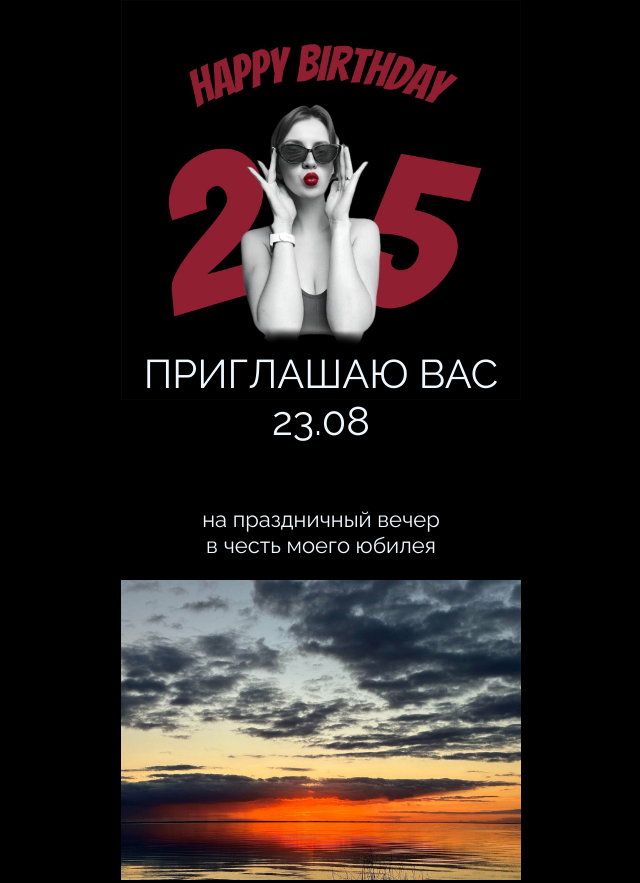
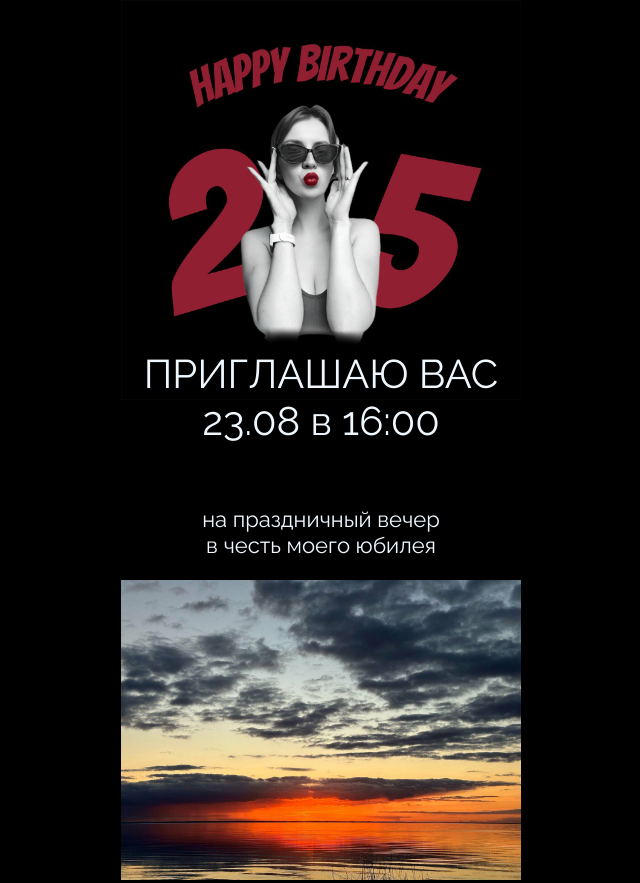
Before and after one commit to MariaDerre/mbd, a website: page index.html in a window 1280 px wide. Shown: the top 883 px of the page, without its empty margins (319-959 px from the left). Drawn offline with nearby package versions, Linux system fonts and the light colour scheme.

Commit message:
Update index.html

```diff
--- a/index.html
+++ b/index.html
@@ -29,7 +29,7 @@
     </div>
     <div class="container center">
       <div class="overlay-text">
-        <p class="cont_text_one">ПРИГЛАШАЮ ВАС<br/>23.08 <br /></p>
+        <p class="cont_text_one">ПРИГЛАШАЮ ВАС<br/>23.08 в 16:00<br /></p>
         <p class="cont_text_two">
           на праздничный вечер <br />в честь моего юбилея
         </p>
```
